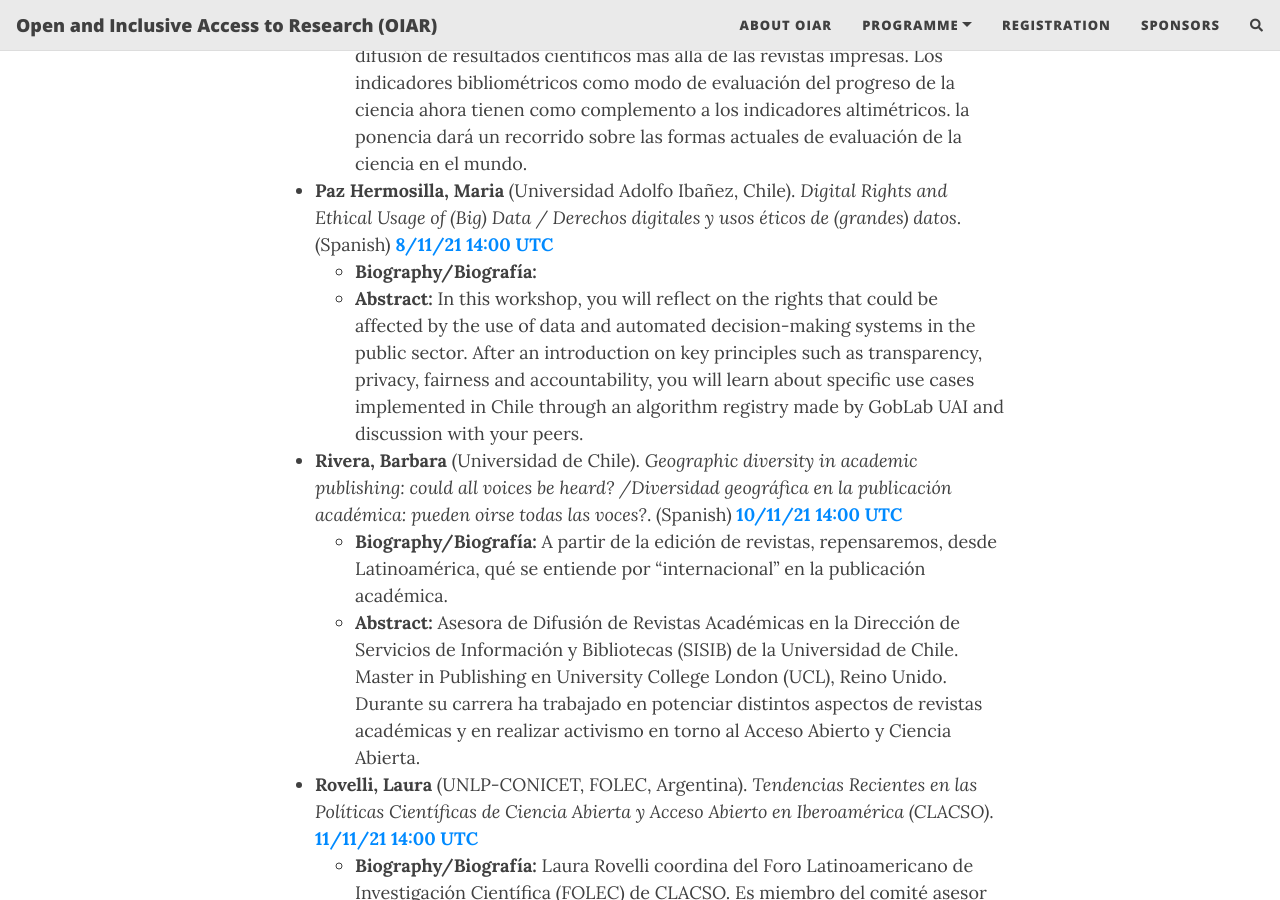
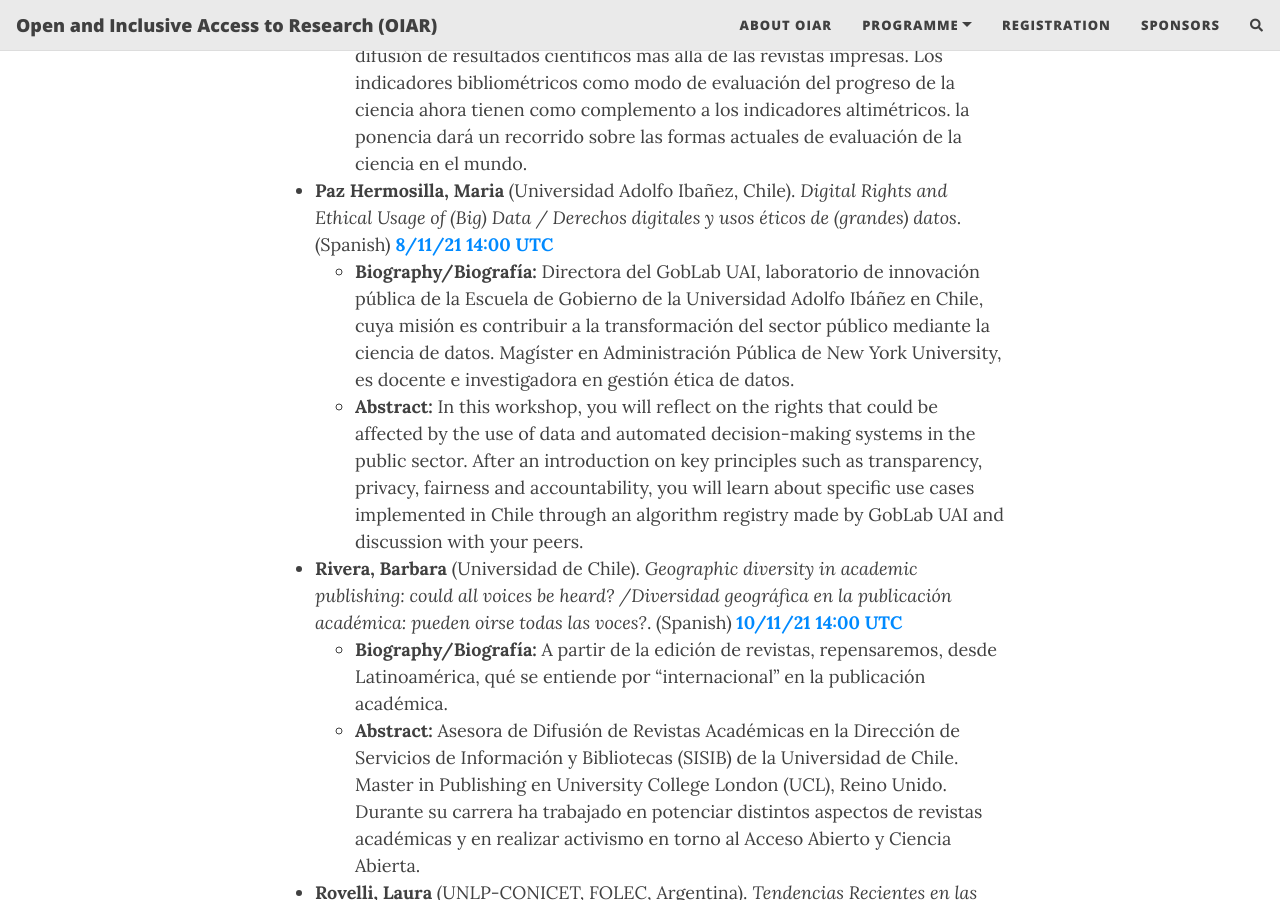
Before and after one commit to caedmon5/OIAR, a Jekyll site: the page built from abstracts.md, in a window 1280 px wide and 900 px high, scrolled down 5010 px. Built offline with Jekyll 4.4.1, drawn with Linux system fonts in a browser that asks for light colours; nearby versions of some CDN libraries; comment, search, counter and statistics services are not loaded.

Commit message:
Update abstracts.md
Added a bio

```diff
--- a/abstracts.md
+++ b/abstracts.md
@@ -37,7 +37,7 @@ subtitle: Open and Inclusive Access to Research. Acceso abierto e inclusivo a la
     * **Biography/Biografía:** Médico Veterinario de formación por la Universidad Nacional Mayor de San Marcos (UNMSM), con Maestría en Gestión de Información y del Conocimiento por la Université Paul Valéry - Montpellier III (Francia). Sus líneas de investigación incluyen: alfabetización informacional, evaluación de la producción científica, acceso abierto, ciencia abierta, repositorios, cienciometría, altmetria y visibilidad académica. Ha publicado 42 artículos científicos en revistas indizadas, 2 capítulos de libro y ha presentado ponencias en 47 conferencias internacionales. Es responsable de indizar 6 de las 14 revistas peruanas en SCOPUS, 7 de las 16 revistas en ESCI-Web of Science y 4 en EMBASE. Trabaja en la Universidad San Ignacio de Loyola – USIL, como Investigador en el Vicerectorado de Investigación y como Especialista en investigación para atención de universidades públicas en el Ministerio de Educación del Perú (MINEDU).
     * **Abstract:** La publicación de resultados de la investigación se ha diversificado a través de nuevos canales (revistas electrónicas, plataformas editoriales, repositorios, redes sociales, etc.) que han ampliado el marco tradicional de la difusión de resultados científicos más allá de las revistas impresas. Los indicadores bibliométricos como modo de evaluación del progreso de la ciencia ahora tienen como complemento a los indicadores altimétricos. la ponencia dará un recorrido sobre las formas actuales de evaluación de la ciencia en el mundo. <a id="pazM"/>
 * **Paz Hermosilla, Maria** (Universidad Adolfo Ibañez, Chile). *Digital Rights and Ethical Usage of (Big) Data / Derechos digitales y usos éticos de (grandes) datos*. (Spanish) [**8/11/21 14:00 UTC**](../programme/#Monday)
-    * **Biography/Biografía:**
+    * **Biography/Biografía:** Directora del GobLab UAI, laboratorio de innovación pública de la Escuela de Gobierno de la Universidad Adolfo Ibáñez en Chile, cuya misión es contribuir a la transformación del sector público mediante la ciencia de datos. Magíster en Administración Pública de New York University, es docente e investigadora en gestión ética de datos.
     * **Abstract:** In this workshop, you will reflect on the rights that could be affected by the use of data and automated decision-making systems in the public sector. After an introduction on key principles such as transparency, privacy, fairness and accountability, you will learn about specific use cases implemented in Chile through an algorithm registry made by GobLab UAI and discussion with your peers.<a id="rivB"/>
 * **Rivera, Barbara** (Universidad de Chile). *Geographic diversity in academic publishing: could all voices be heard? /Diversidad geográfica en la publicación académica: pueden oirse todas las voces?*. (Spanish) [**10/11/21 14:00 UTC**](../programme/#Wednesday)
     * **Biography/Biografía:** A partir de la edición de revistas, repensaremos, desde Latinoamérica, qué se entiende por "internacional" en la publicación académica.
```
